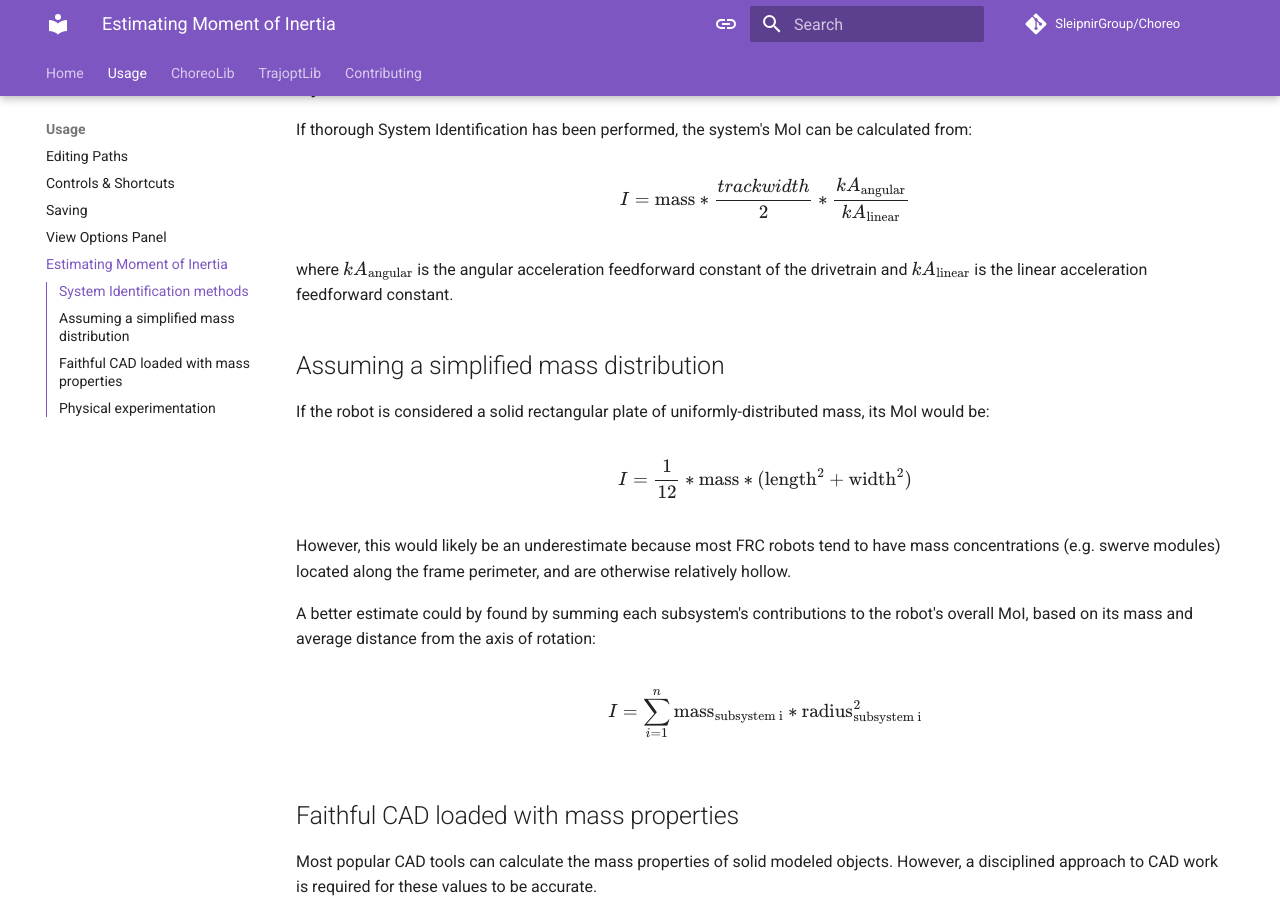
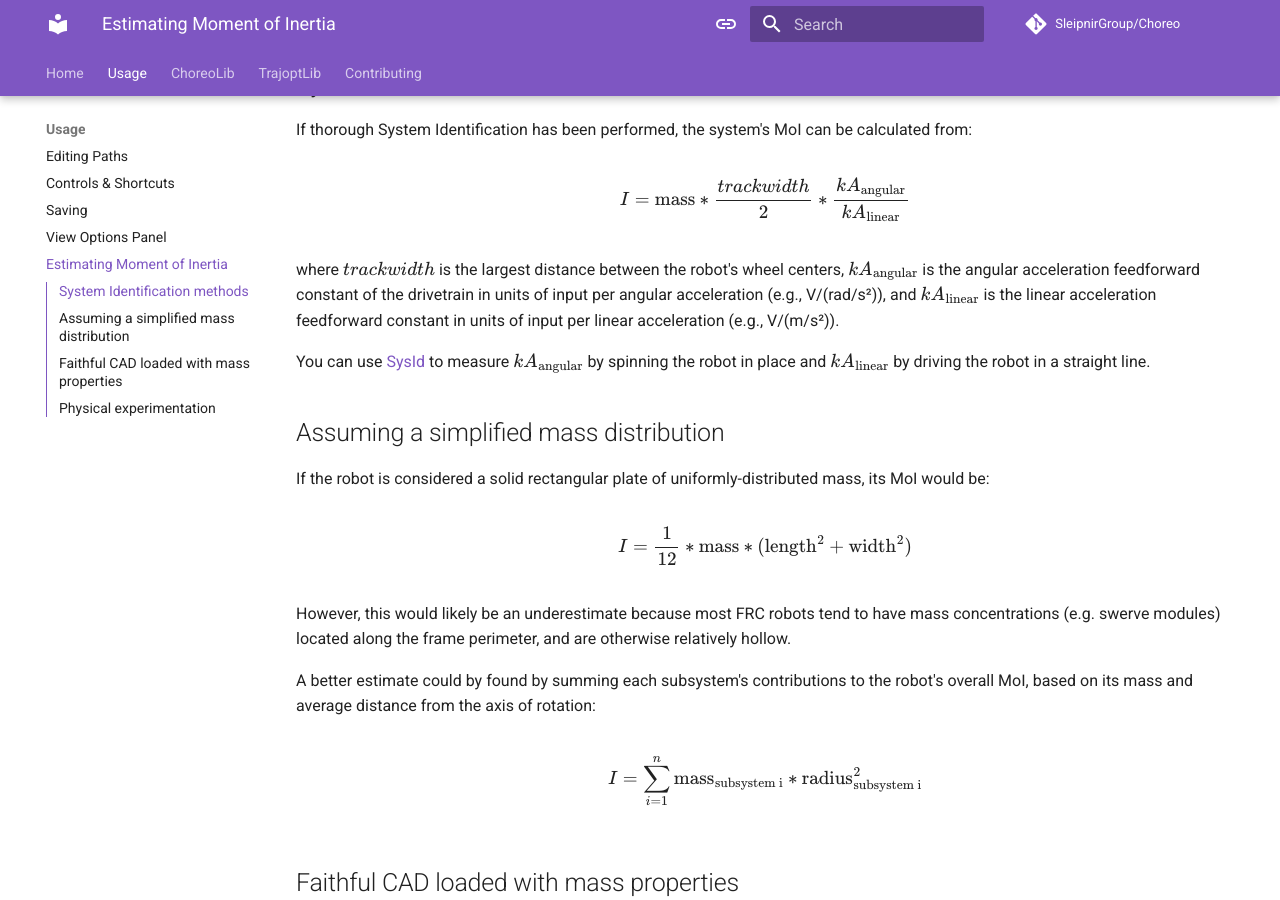
Before and after one commit to RohanBhattacharyya/Choreo, an MkDocs documentation site: the page built from docs/usage/estimating-moi.md, in a window 1280 px wide and 900 px high, scrolled down 362 px. Built offline with MkDocs 1.6.1 and Material for MkDocs 9.7.7, drawn with Linux system fonts in a browser that asks for light colours; comment, search, counter and statistics services are not loaded.

Commit message:
Expand docs for estimating moment of inertia with SysId (#875)

```diff
--- a/docs/usage/estimating-moi.md
+++ b/docs/usage/estimating-moi.md
@@ -12,7 +12,9 @@ If thorough System Identification has been performed, the system's MoI can be ca
 
 $$ I = \text{mass} * \dfrac{trackwidth}{2} * \dfrac{kA_\text{angular}}{kA_\text{linear}} $$
 
-where $kA_\text{angular}$ is the angular acceleration feedforward constant of the drivetrain and $kA_\text{linear}$ is the linear acceleration feedforward constant.
+where $trackwidth$ is the largest distance between the robot's wheel centers, $kA_\text{angular}$ is the angular acceleration feedforward constant of the drivetrain in units of input per angular acceleration (e.g., V/(rad/s²)), and $kA_\text{linear}$ is the linear acceleration feedforward constant in units of input per linear acceleration (e.g., V/(m/s²)).
+
+You can use [SysId](https://docs.wpilib.org/en/stable/docs/software/advanced-controls/system-identification/introduction.html) to measure $kA_\text{angular}$ by spinning the robot in place and $kA_\text{linear}$ by driving the robot in a straight line.
 
 ## Assuming a simplified mass distribution
 
```
